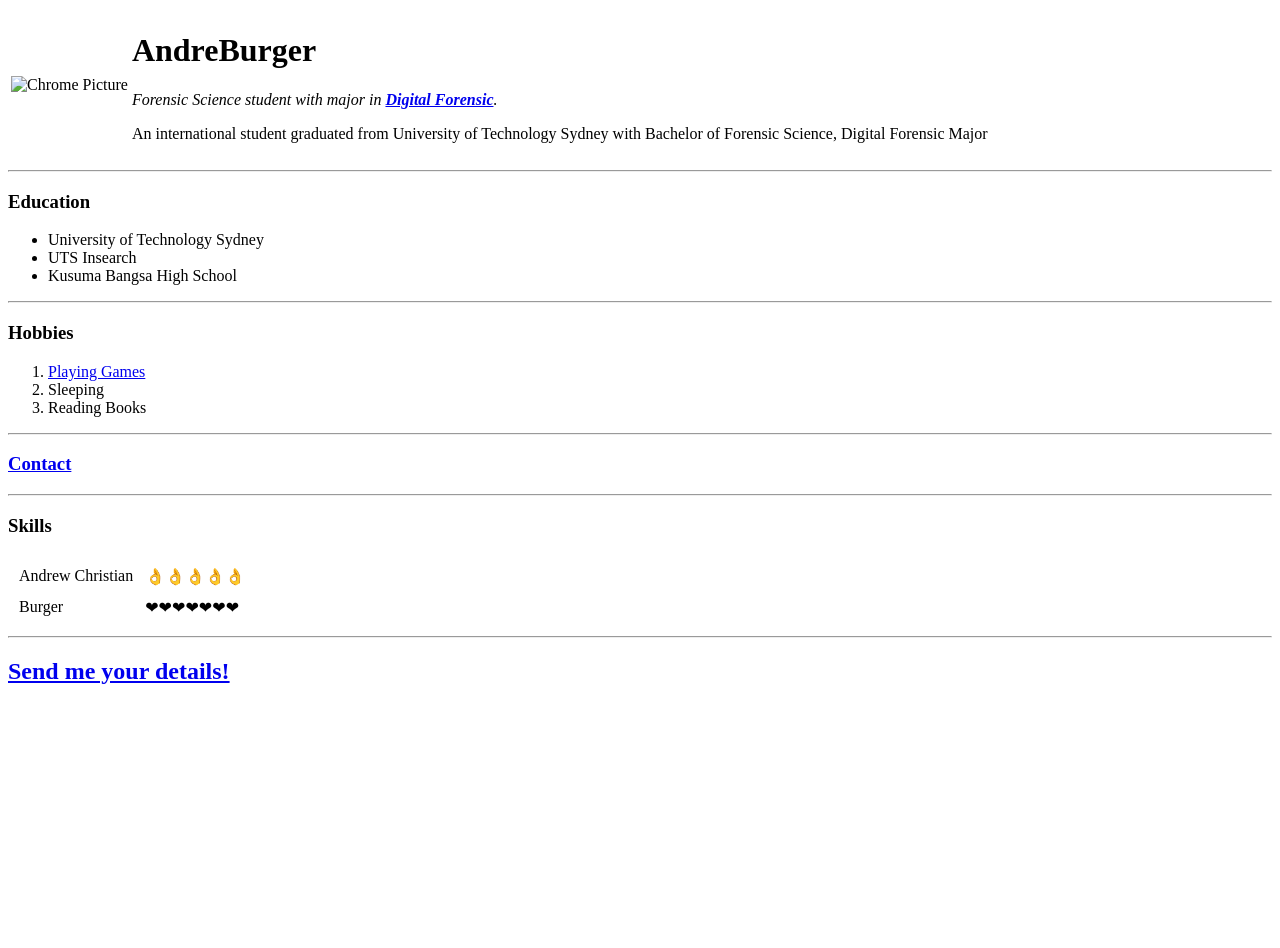
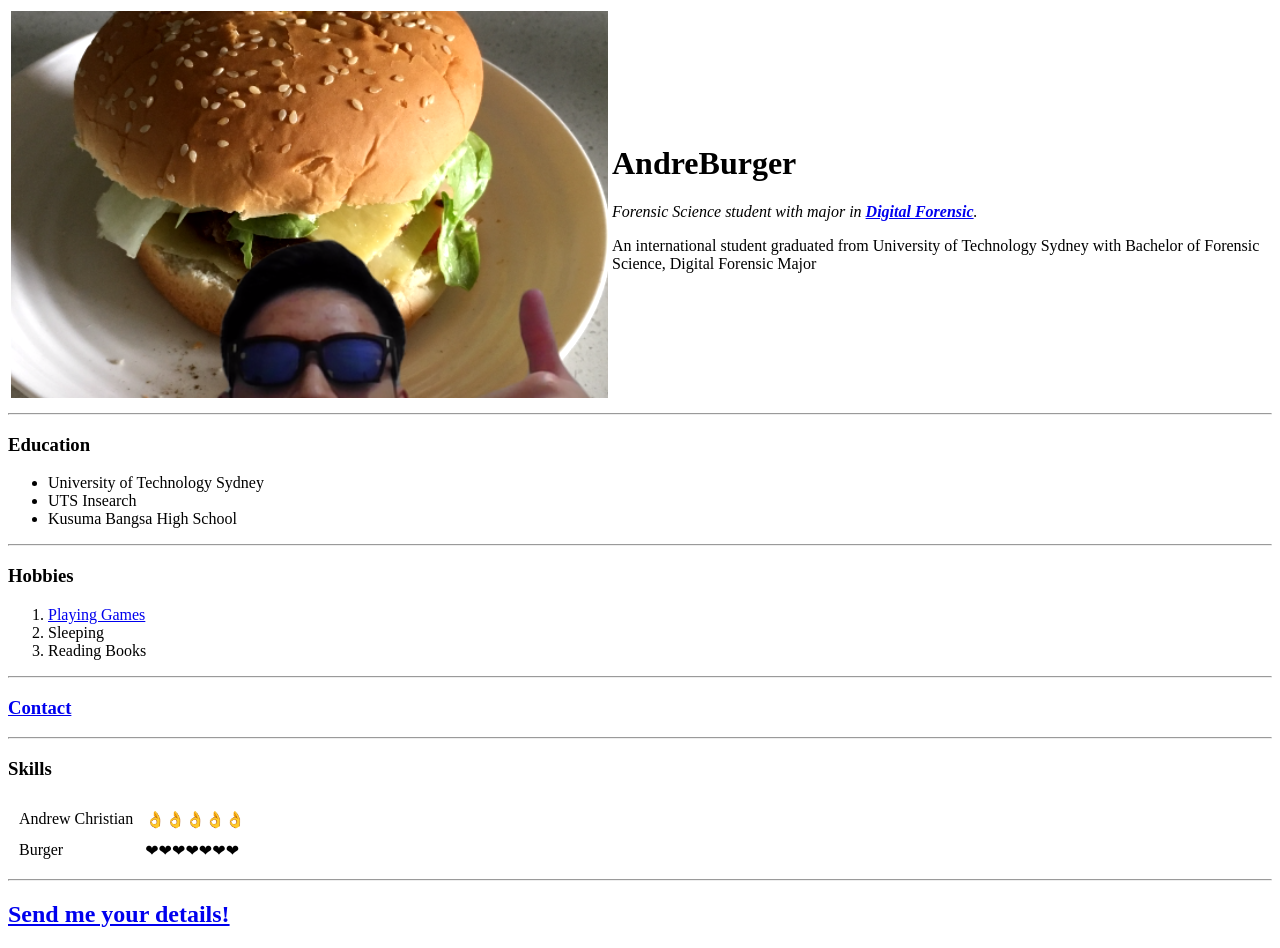
Before and after one commit to donnpatch/cv, a plain HTML site: page index.html in a window 1280 px wide. Before the commit the page ends 800 px from the top, so only its background shows below. Drawn offline with Linux system fonts and the light colour scheme.

Commit message:
Update index.html

```diff
--- a/index.html
+++ b/index.html
@@ -9,7 +9,7 @@
 <body>
   <table>
     <tr>
-      <td><img src="root/images/Capture.PNG" alt="Chrome Picture"></td>
+      <td><img src="images/Capture.PNG" alt="Chrome Picture"></td>
       <td>
         <h1>AndreBurger</h1>
         <p><em>Forensic Science student with major in <strong><a href="https://www.fflogs.com/">Digital Forensic</a></strong>.</em></p>
```
